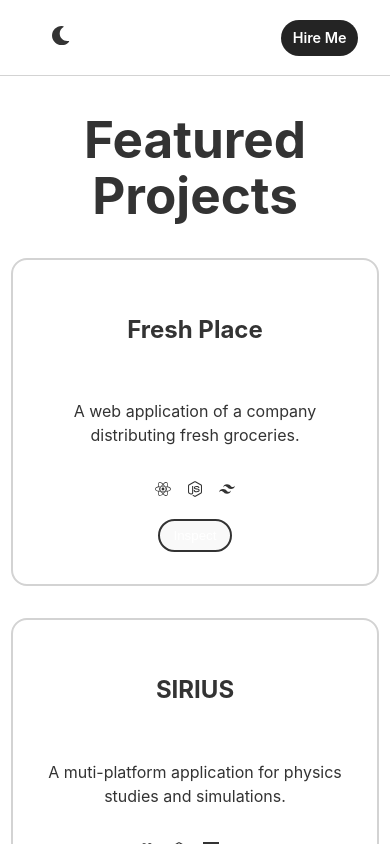
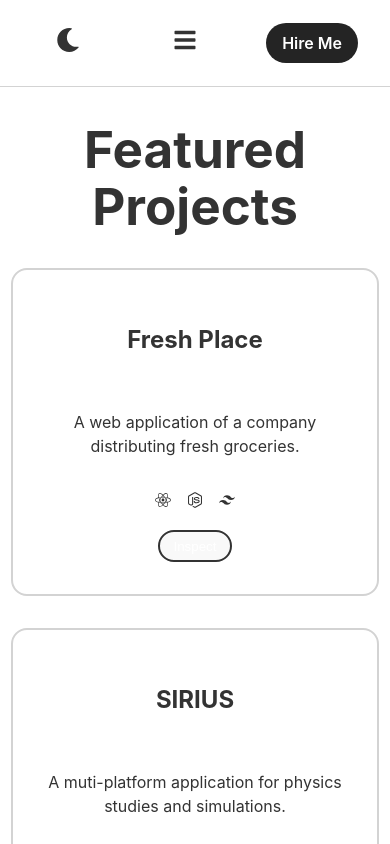
Before and after one commit to YummySalamy/sebastian-escobar-portfolio-v2, a React (Vite) app: page /projects in a window 390 px wide. Shown: the top 844 px of the page. Built offline with nearby package versions, Linux system fonts and the light colour scheme.

Commit message:
upgraded the header

```diff
--- a/src/components/assets/General.css
+++ b/src/components/assets/General.css
@@ -218,7 +218,7 @@
     left: 0;
     right: 0;
     bottom: 0;
-    background-color: #2d2d2d;
+    background-color: var(--bg-color);
     z-index: 999;
     animation: fadeIn 0.4s ease;
     transition: opacity 300ms;
--- a/src/components/header/MainHeader.jsx
+++ b/src/components/header/MainHeader.jsx
@@ -1,41 +1,78 @@
 import React, { useState, useEffect } from "react";
-import { FaSun, FaMoon } from "react-icons/fa";
+import { Link } from "react-router-dom";
+import { FaSun, FaMoon, FaBars } from "react-icons/fa";
 import "./assets/styles/Header.css";
 
 const Header = () => {
-
+    const [currentPath, setCurrentPath] = useState(window.location.pathname);
     const [isDarkTheme, setIsDarkTheme] = useState(
-        () => localStorage.getItem('theme') === 'dark'
+        () => localStorage.getItem("theme") === "dark"
     );
+    const [isMenuOpen, setIsMenuOpen] = useState(false);
 
     useEffect(() => {
-        document.body.classList.toggle('dark-theme', isDarkTheme);
-        localStorage.setItem('theme', isDarkTheme ? 'dark' : 'light');
+        document.body.classList.toggle("dark-theme", isDarkTheme);
+        localStorage.setItem("theme", isDarkTheme ? "dark" : "light");
     }, [isDarkTheme]);
+
+    useEffect(() => {
+        const handleRouteChange = () => {
+            setCurrentPath(window.location.pathname);
+            setIsMenuOpen(false);
+        };
+
+        window.addEventListener("popstate", handleRouteChange);
+
+        return () => {
+            window.removeEventListener("popstate", handleRouteChange);
+        };
+    }, [currentPath]);
 
     const toggleTheme = () => {
         setIsDarkTheme((prevTheme) => !prevTheme);
     };
 
+    const toggleMenu = () => {
+        setIsMenuOpen((prevMenu) => !prevMenu);
+    };
+
     return (
         <header className="header">
+        {/* Theme Switch */}
         <div className="theme-switch">
             <button className="theme-toggle" onClick={toggleTheme}>
             {isDarkTheme ? <FaSun className="icon sun" /> : <FaMoon className="icon moon" />}
             </button>
         </div>
-        <nav className="nav">
+
+        {/* Hamburger Icon */}
+        <button className="hamburger" onClick={toggleMenu}>
+            <FaBars className="icon" />
+        </button>
+
+        {/* Navigation */}
+        <nav className={`nav ${isMenuOpen ? "open" : ""}`}>
             <ul className="nav-list">
-            <li><a href="/">About</a></li>
-            <li><a href="/projects">Projects</a></li>
-            <li><a href="/contact">Contact</a></li>
+            <li>
+                <Link to="/" onClick={() => setIsMenuOpen(false)}>About</Link>
+            </li>
+            <li>
+                <Link to="/projects" onClick={() => setIsMenuOpen(false)}>Projects</Link>
+            </li>
+            <li>
+                <Link to="/contact" onClick={() => setIsMenuOpen(false)}>Contact</Link>
+            </li>
             </ul>
         </nav>
+
+        {/* CTA Button */}
         <div className="cta-button">
-            <a href="#hire-me" className="btn">Hire Me</a>
+            <a href="#hire-me" className="btn">
+            Hire Me
+            </a>
         </div>
         </header>
-    );
+  );
 };
 
 export default Header;
--- a/src/components/header/assets/styles/Header.css
+++ b/src/components/header/assets/styles/Header.css
@@ -7,15 +7,17 @@
     background-color: var(--bg-color);
     color: var(--text-color);
     border-bottom: 1px solid var(--secondary-color);
+    position: relative;
   }
 
-  /* Theme switch styles */
-  .theme-switch {
+  .theme-switch,
+  .hamburger {
     display: flex;
     align-items: center;
   }
 
-  .theme-toggle {
+  .theme-toggle,
+  .hamburger {
     background: none;
     border: none;
     font-size: 1.5rem;
@@ -24,23 +26,23 @@
     transition: all 0.3s ease;
   }
 
-  .theme-toggle:hover {
-    background-color: var(--secondary-color);
-    color: var(--btn-text-color);
-    box-shadow: 0 0 20px 10px rgba(0, 0, 0, 0.1);
+  .theme-toggle:hover,
+  .hamburger:hover {
+    background-color: transparent;
+    color: var(--primary-color);
   }
 
-  .sun {
-    color: #f1c40f;
-    /* animation: fadeIn 1s ease; */
-  }
-
-  .moon {
-    color: #333;
-    /* animation: slideInFromLeft 1s ease; */
+  /* Hamburger icon */
+  .hamburger {
+    display: none;
   }
 
   /* Navigation styles */
+  .nav {
+    display: flex;
+    align-items: center;
+  }
+
   .nav-list {
     display: flex;
     gap: 1.5rem;
@@ -75,37 +77,60 @@
 
   .cta-button .btn:hover {
     background-color: var(--primary-color);
-    color: var(--btn-bg-color);
     transform: scale(1.05);
   }
 
   /* Responsive styles */
   @media (max-width: 768px) {
-    .nav-list {
-      display: none; /* Hide navigation in small screens */
+    .hamburger {
+      display: block;
     }
 
-    .header {
-      flex-wrap: wrap;
+    .nav {
+      position: absolute;
+      top: 100%;
+      left: 0;
+      background-color: var(--bg-color);
+      border: 1px solid var(--secondary-color);
+      border-radius: 8px;
+      flex-direction: column;
+      align-items: flex-start;
+      padding: 1rem;
+      display: none;
+    }
+
+    .nav.open {
+      display: flex;
+      padding: 2rem;
+      background: linear-gradient(297deg, var(--bg-color), var(--secondary-color));
+      margin-left: 2rem;
+      animation: slideDown 0.3s ease;
+    }
+
+    .nav-list {
+      flex-direction: column;
+      gap: 1rem;
     }
   }
 
-  @media (max-width: 480px) {
-    .theme-toggle {
-      font-size: 1.2rem;
+  @keyframes slideDown {
+    from {
+      transform: translateY(-10px);
+      opacity: 0;
     }
-
-    .cta-button .btn {
-      padding: 0.5em 0.8em;
-      font-size: 0.9rem;
+    to {
+      transform: translateY(0);
+      opacity: 1;
     }
   }
 
-  @keyframes shadowAura {
-    0% {
-      box-shadow: 0 0 0 0 rgba(0, 0, 0, 0.1);
+  @keyframes slideUp {
+    from {
+      transform: translateY(0);
+      opacity: 1;
     }
-    100% {
-      box-shadow: 0 0 20px 10px rgba(0, 0, 0, 0.1);
+    to {
+      transform: translateY(-10px);
+      opacity: 0;
     }
   }
```
